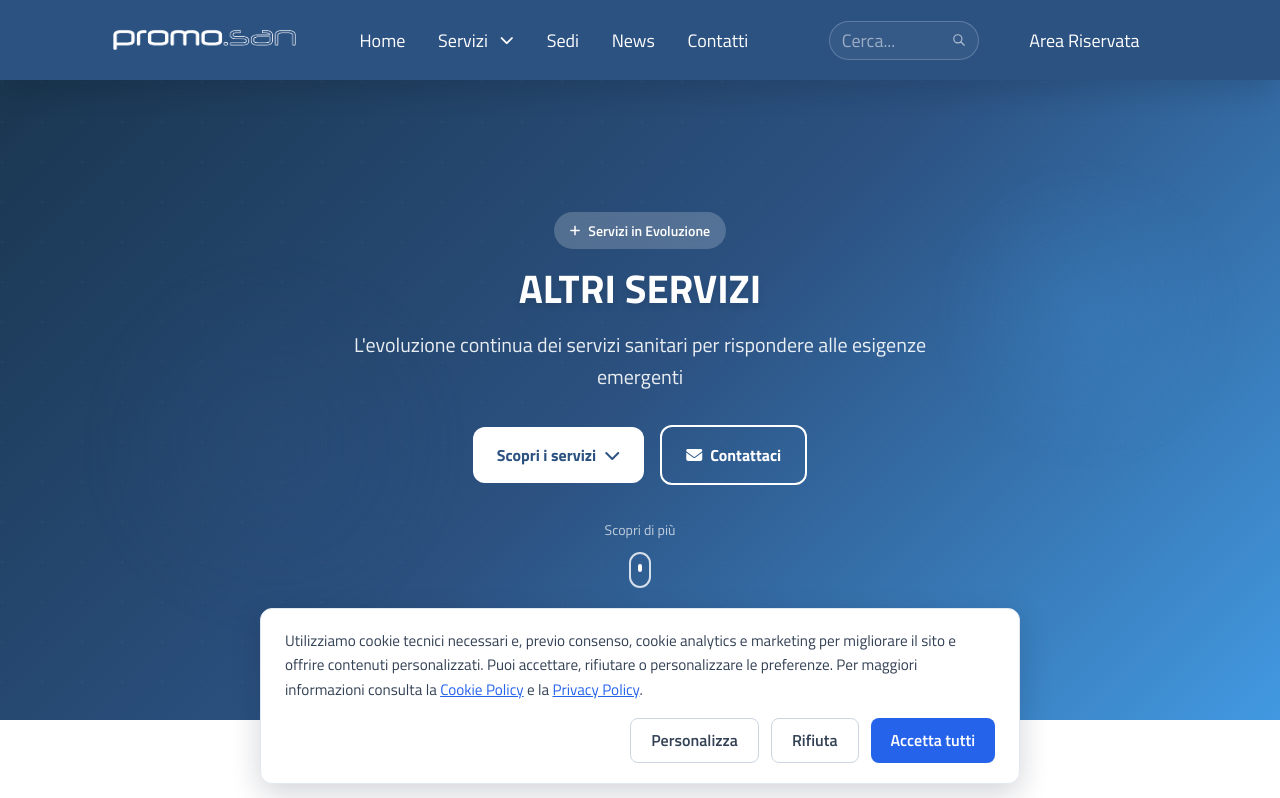
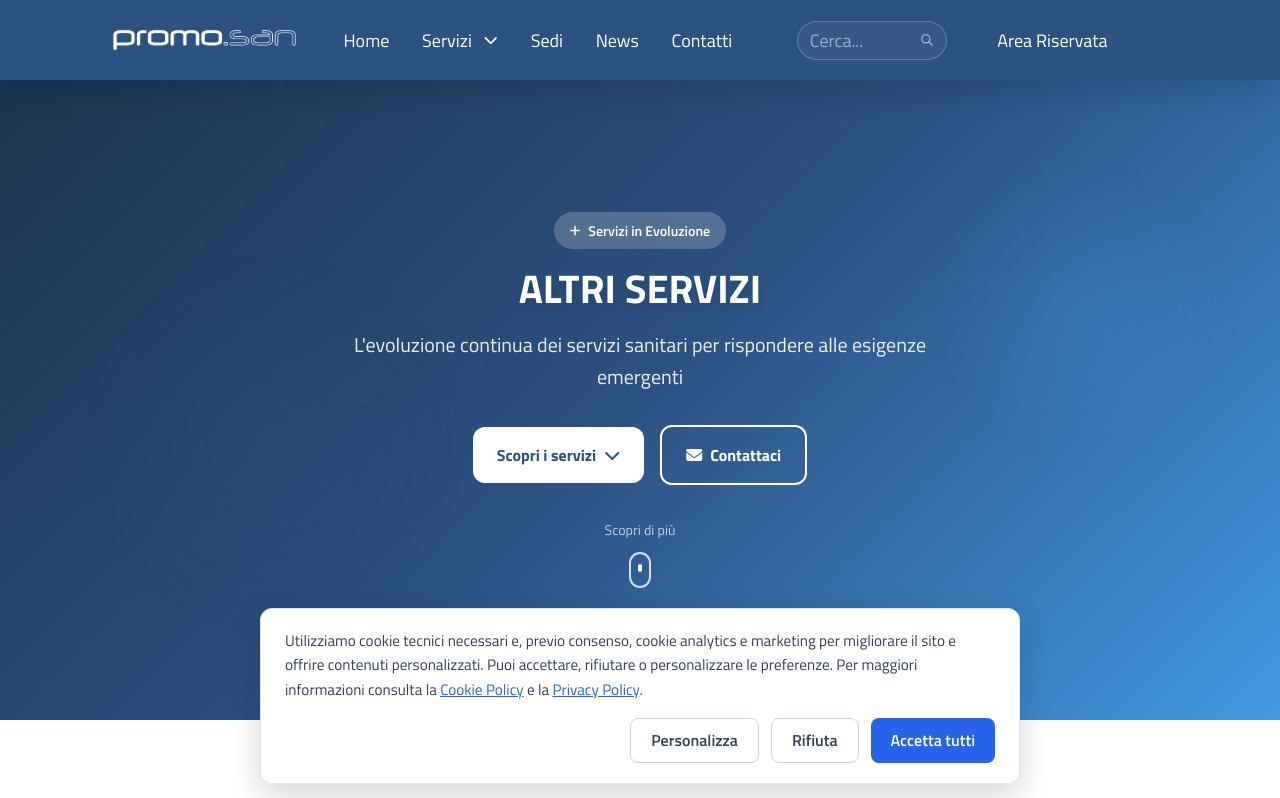
Before and after one commit to areait-dev/promosan, a Next.js app: page /altri-servizi in a window 1280 px wide. Shown: the top 798 px of the page. Built offline with nearby package versions, Linux system fonts and the light colour scheme; no server answers.

Commit message:
Aumenta il distacco di Area Riservata dal bordo su notebook 13"
1.5rem non era sufficiente, portato a 3.5rem e forzato con !important.

```diff
--- a/app/globals.css
+++ b/app/globals.css
@@ -902,7 +902,7 @@ header li button,
 
   /* "Area Riservata" resta staccato dal bordo destro del container */
   .hidden.lg\:flex.gap-6.items-center {
-    padding-right: 1.5rem;
+    padding-right: 3.5rem !important;
   }
 }
 
```
